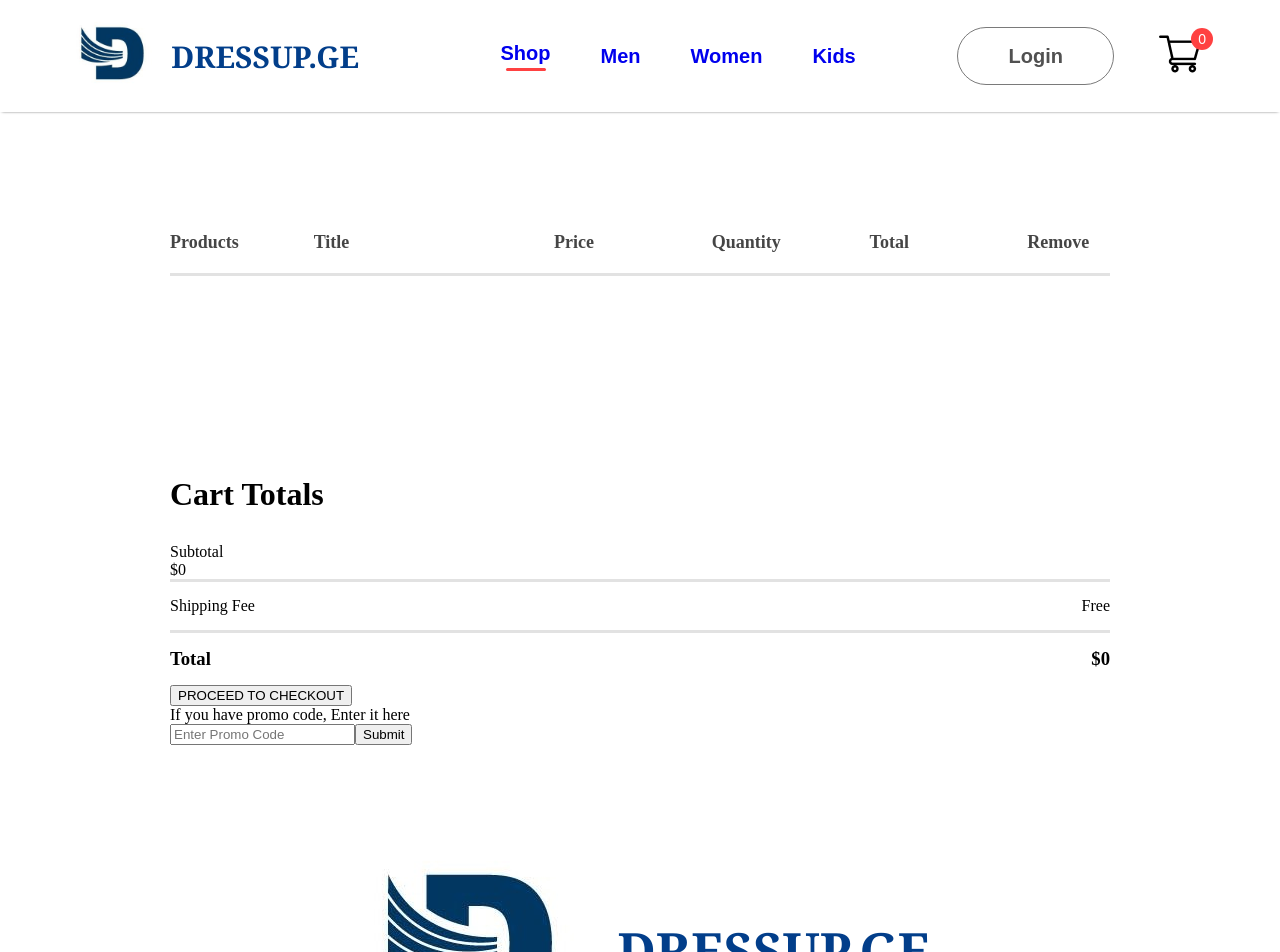
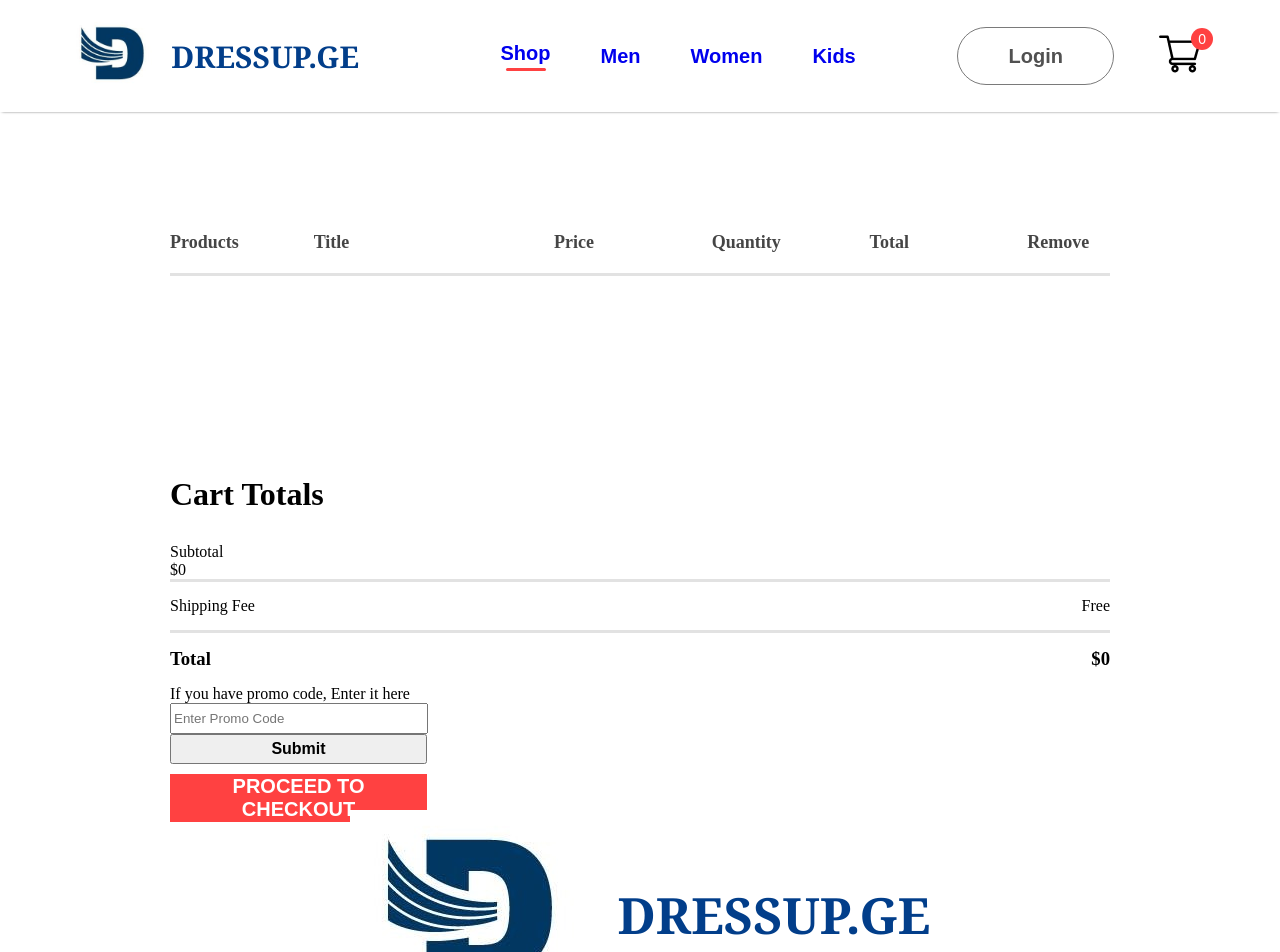
Before and after one commit to Wintozzzzzzz/myfirstproject, a React (Create React App) app: page /cart in a window 1280 px wide. Shown: the top 952 px of the page. Built offline with nearby package versions, Linux system fonts and the light colour scheme.

Commit message:
Go Go Jimmy

```diff
--- a/src/Components/CartItems/CartItems.css
+++ b/src/Components/CartItems/CartItems.css
@@ -59,14 +59,32 @@
     padding: 15px 0;
 }
 
-.cartitems-total button {
-    width: 262px;
-    height: 58px;
-    border:  none;
+.cartitems-promocode {
+    display: flex;
+    flex-direction: column;
+    width: 250px;
+    height: 25px;
+}
+
+.btn-submit {
+    width: 257px;
+    height: 30px;
+    /* background: #ff5a5a; */
+    color: #000000;
+    font-size: 16px;
+    font-weight: 600;
+    cursor: pointer;
+}
+
+.btn {
+    width: 257px;
+    height: 68px;
+    margin: 10px 0;
     outline: none;
-    background: #ff5a5a;
+    border: none;
+    background: #ff4141;
     color: #fff;
-    font-size: 16px;
+    font-size: 20px;
     font-weight: 600;
     cursor: pointer;
 
--- a/src/Components/CartItems/CartItems.jsx
+++ b/src/Components/CartItems/CartItems.jsx
@@ -38,6 +38,7 @@ const CartItems = () => {
         <div className="cartitems-down"></div>
         <div className="cartitems-total">
             <h1>Cart Totals</h1>
+
         </div>
         <div className="cartitems-total-item"></div>
         <p>Subtotal</p>
@@ -54,13 +55,14 @@ const CartItems = () => {
                 <h3>${0}</h3>
             </div>
         </div>
-        <button>PROCEED TO CHECKOUT</button>
-        <div className="cartitems-promocode">
+
+        <div className="cartitems-promocode ">
             <p>If you have promo code, Enter it here</p>
             <div className="cartitems-promobox">
-                <input type="text" placeholder='Enter Promo Code' />
-                <button>Submit</button>
+                <input className='cartitems-promocode' type="text" placeholder='Enter Promo Code' />
+                <button className='btn-submit'>Submit</button>
             </div>
+            <button className='btn'>PROCEED TO CHECKOUT</button>
         </div>
     </div>
   )
```
